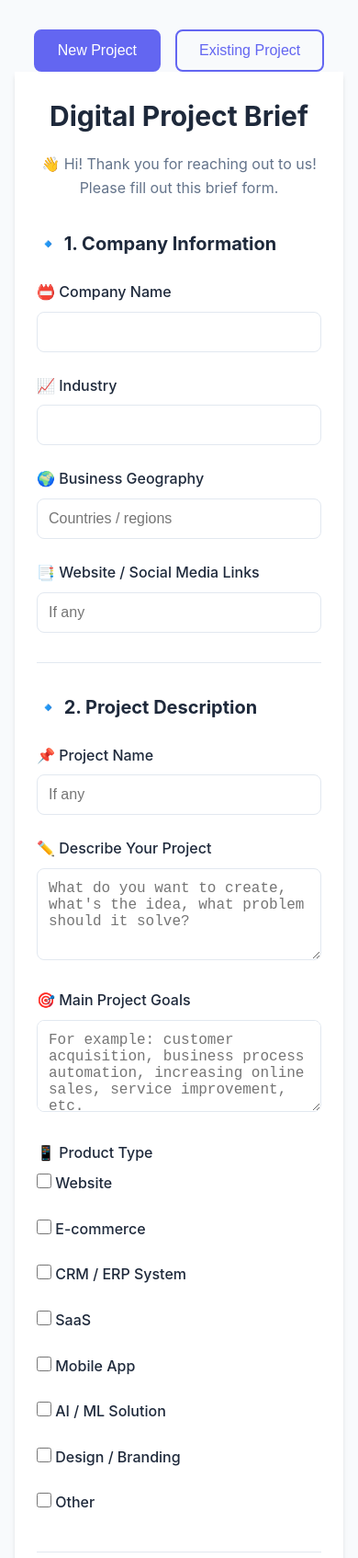
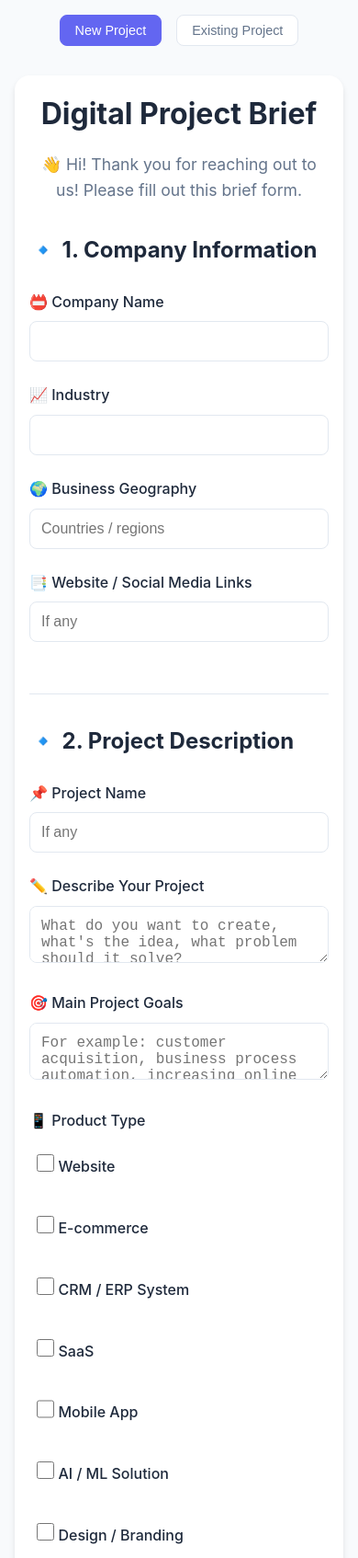
Before and after one commit to DmytroChyzh/Brief, a website: page index.html in a window 390 px wide. Shown: the top 1694 px of the page at 92% size. Drawn offline with Linux system fonts and the light colour scheme.

Commit message:
Update Vercel configuration and styles

```diff
--- a/styles.css
+++ b/styles.css
@@ -24,6 +24,7 @@ body {
     line-height: 1.6;
     color: var(--text);
     background: var(--background);
+    padding: 2rem;
 }
 
 /* Header styles */
@@ -260,14 +261,10 @@ section h2 {
 
 .container {
     max-width: 800px;
-    margin: 2rem auto;
-    padding: 0 1rem;
-}
-
-.brief-form {
+    margin: 0 auto;
     background: var(--surface);
     border-radius: 1rem;
-    box-shadow: 0 4px 6px -1px rgba(0, 0, 0, 0.1), 0 2px 4px -2px rgba(0, 0, 0, 0.1);
+    box-shadow: 0 4px 6px rgba(0, 0, 0, 0.1);
     padding: 2rem;
 }
 
@@ -277,13 +274,14 @@ section h2 {
 }
 
 .form-header h1 {
+    font-size: 2.5rem;
     color: var(--text);
-    font-size: 1.875rem;
     margin-bottom: 1rem;
 }
 
 .form-header p {
     color: var(--text-light);
+    font-size: 1.1rem;
 }
 
 .form-section {
@@ -292,22 +290,21 @@ section h2 {
     border-bottom: 1px solid var(--border);
 }
 
-.form-section:last-child {
-    border-bottom: none;
+.form-section h2 {
+    font-size: 1.5rem;
+    color: var(--text);
+    margin-bottom: 1.5rem;
+    display: flex;
+    align-items: center;
+    gap: 0.5rem;
 }
 
-.form-section h2 {
-    font-size: 1.25rem;
-    margin-bottom: 1.5rem;
-    color: var(--text);
+.form-section h2 span {
+    color: var(--primary-color);
 }
 
 .input-group {
     margin-bottom: 1.5rem;
-}
-
-.input-group:last-child {
-    margin-bottom: 0;
 }
 
 .input-group label {
@@ -318,118 +315,82 @@ section h2 {
 }
 
 input[type="text"],
-input[type="email"],
-textarea {
+textarea,
+select {
     width: 100%;
     padding: 0.75rem;
     border: 1px solid var(--border);
     border-radius: 0.5rem;
     font-size: 1rem;
-    transition: border-color 0.15s ease;
+    transition: border-color 0.3s, box-shadow 0.3s;
+    background: var(--surface);
 }
 
 input[type="text"]:focus,
-input[type="email"]:focus,
-textarea:focus {
+textarea:focus,
+select:focus {
     outline: none;
     border-color: var(--primary-color);
     box-shadow: 0 0 0 3px rgba(99, 102, 241, 0.1);
 }
 
-textarea {
-    min-height: 100px;
-    resize: vertical;
-}
-
-.checkbox-group,
-.radio-group {
+.checkbox-group {
     display: grid;
     grid-template-columns: repeat(auto-fit, minmax(200px, 1fr));
     gap: 1rem;
-    margin-top: 0.5rem;
+    margin-top: 1rem;
 }
 
-.checkbox-label,
-.radio-label {
+.checkbox-label {
     display: flex;
     align-items: center;
     gap: 0.5rem;
     cursor: pointer;
+    padding: 0.5rem;
+    border-radius: 0.5rem;
+    transition: background-color 0.3s;
 }
 
-input[type="checkbox"],
-input[type="radio"] {
-    width: 1rem;
-    height: 1rem;
-    accent-color: var(--primary-color);
+.checkbox-label:hover {
+    background-color: var(--background);
 }
 
-.form-footer {
-    margin-top: 2rem;
-    text-align: center;
-}
-
-.submit-button {
-    background-color: var(--primary-color);
-    color: white;
-    padding: 0.75rem 2rem;
-    border: none;
-    border-radius: 0.5rem;
-    font-size: 1rem;
-    font-weight: 500;
+input[type="checkbox"] {
+    width: 1.2rem;
+    height: 1.2rem;
+    border: 2px solid var(--border);
+    border-radius: 0.25rem;
     cursor: pointer;
-    transition: background-color 0.15s ease;
-}
-
-.submit-button:hover {
-    background-color: var(--primary-hover);
-}
-
-@media (max-width: 640px) {
-    .container {
-        margin: 0;
-    }
-
-    .brief-form {
-        border-radius: 0;
-        padding: 1.5rem;
-    }
-
-    .checkbox-group,
-    .radio-group {
-        grid-template-columns: 1fr;
-    }
 }
 
 .form-switcher {
-    max-width: 800px;
-    margin: 2rem auto 0;
-    padding: 0 1rem;
     display: flex;
     gap: 1rem;
+    margin-bottom: 2rem;
     justify-content: center;
 }
 
 .switch-button {
     padding: 0.75rem 1.5rem;
-    font-size: 1rem;
-    border: 2px solid var(--primary-color);
-    background: transparent;
-    color: var(--primary-color);
+    border: 1px solid var(--border);
+    background: var(--surface);
+    color: var(--text-light);
     border-radius: 0.5rem;
     cursor: pointer;
-    transition: all 0.3s ease;
+    transition: all 0.3s;
+    font-weight: 500;
 }
 
 .switch-button.active {
     background: var(--primary-color);
     color: white;
+    border-color: var(--primary-color);
 }
 
-.switch-button:hover {
-    background: var(--primary-hover);
-    border-color: var(--primary-hover);
-    color: white;
+.switch-button:hover:not(.active) {
+    background: var(--background);
+    border-color: var(--primary-color);
+    color: var(--primary-color);
 }
 
 .brief-form {
@@ -438,6 +399,61 @@ input[type="radio"] {
 
 .brief-form.active {
     display: block;
+    animation: fadeIn 0.3s ease-in-out;
+}
+
+@keyframes fadeIn {
+    from {
+        opacity: 0;
+        transform: translateY(10px);
+    }
+    to {
+        opacity: 1;
+        transform: translateY(0);
+    }
+}
+
+.submit-button {
+    background: var(--primary-color);
+    color: white;
+    padding: 1rem 2rem;
+    border: none;
+    border-radius: 0.5rem;
+    font-size: 1.1rem;
+    font-weight: 500;
+    cursor: pointer;
+    transition: all 0.3s;
+    width: 100%;
+    margin-top: 2rem;
+}
+
+.submit-button:hover {
+    background: var(--primary-hover);
+    transform: translateY(-2px);
+    box-shadow: 0 4px 6px rgba(0, 0, 0, 0.1);
+}
+
+@media (max-width: 640px) {
+    body {
+        padding: 1rem;
+    }
+
+    .container {
+        padding: 1rem;
+    }
+
+    .form-header h1 {
+        font-size: 2rem;
+    }
+
+    .checkbox-group {
+        grid-template-columns: 1fr;
+    }
+
+    .switch-button {
+        padding: 0.5rem 1rem;
+        font-size: 0.9rem;
+    }
 }
 
 /* Media upload styles */
```
Also changed, not shown: vercel.json.
